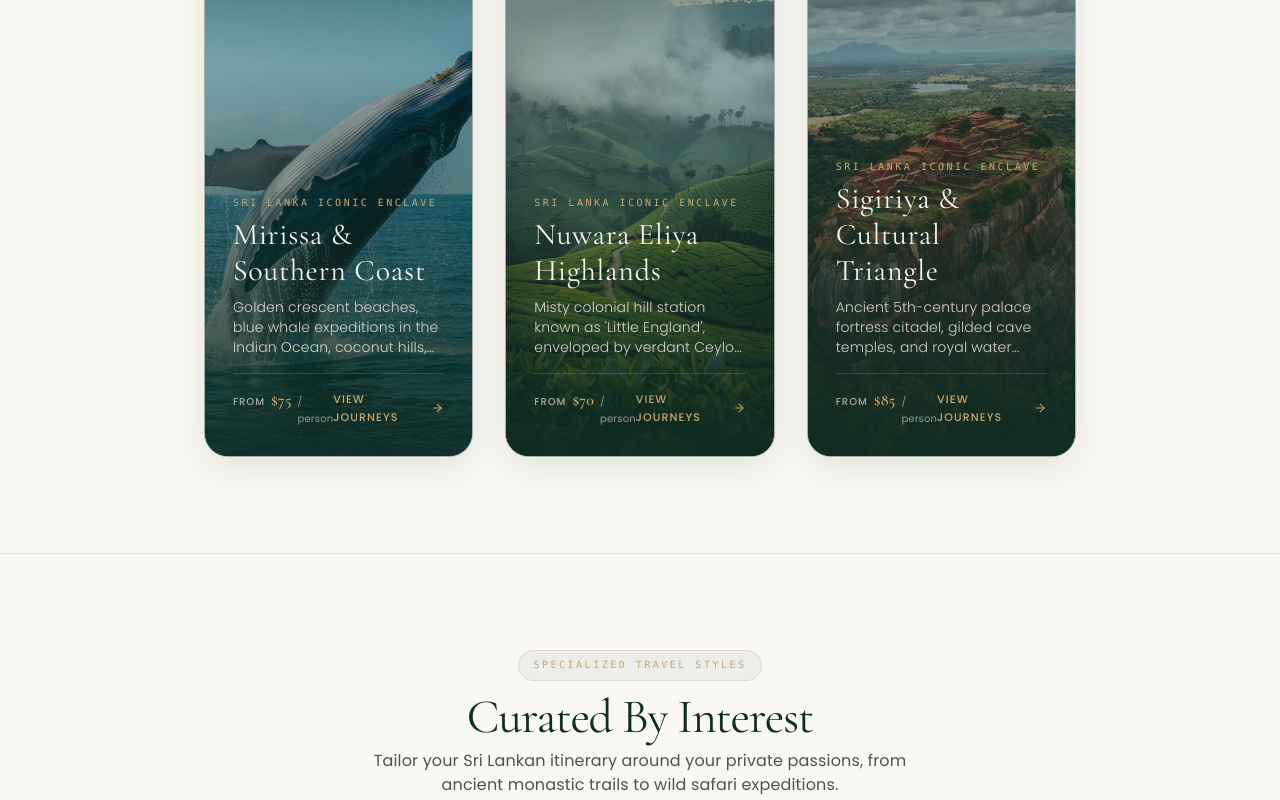
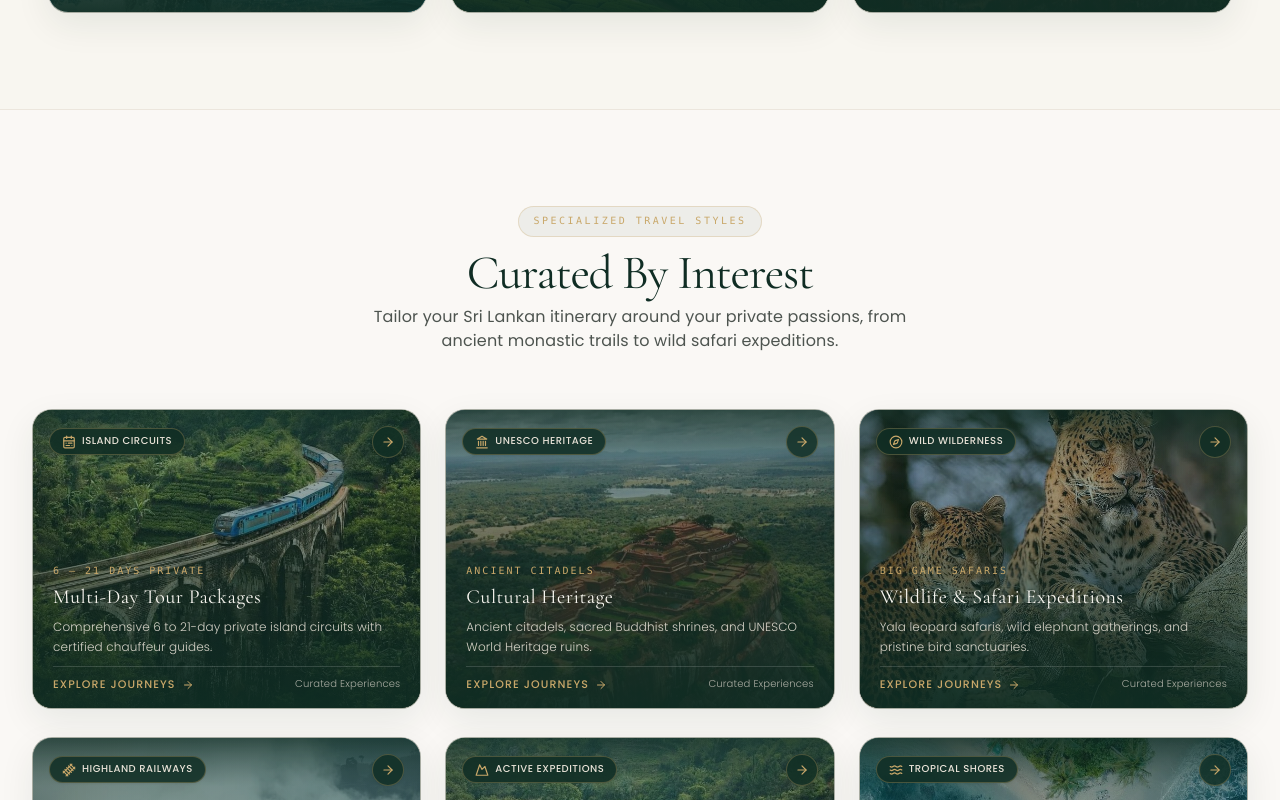
Before and after one commit to raniduabey/EXPLORE-TOURS, a Next.js app: page / in a window 1280 px wide. Shown: the part 5120-5920 px from the top of the page. Built offline with nearby package versions, Linux system fonts and the light colour scheme; no server answers; the database is empty.

Commit message:
Standardise all desktop promotional image cards to 400x300px with 4:3 aspect ratio and 20px radius

```diff
--- a/src/components/home/CategoryGrid.tsx
+++ b/src/components/home/CategoryGrid.tsx
@@ -81,7 +81,7 @@ export const CategoryGrid: React.FC = () => {
 
   return (
     <section className="py-16 sm:py-20 lg:py-24 px-4 sm:px-6 lg:px-8 bg-[#FAF8F5] border-y border-luxury-sand/80">
-      <div className="max-w-7xl mx-auto">
+      <div className="max-w-[1248px] mx-auto">
         <FadeIn className="text-center max-w-2xl mx-auto mb-12 sm:mb-14">
           <div className="inline-flex items-center gap-2 px-3.5 py-1.5 rounded-full bg-luxury-forest/5 text-luxury-gold text-[10px] font-mono uppercase tracking-[0.25em] border border-luxury-gold/30 mb-3">
             <span>Specialized Travel Styles</span>
@@ -94,60 +94,60 @@ export const CategoryGrid: React.FC = () => {
           </p>
         </FadeIn>
 
-        <FadeInStagger className="grid grid-cols-1 sm:grid-cols-2 lg:grid-cols-3 gap-6 sm:gap-7 lg:gap-8">
+        <FadeInStagger className="grid grid-cols-1 sm:grid-cols-2 lg:grid-cols-3 gap-6 lg:gap-x-6 lg:gap-y-7 justify-items-center justify-center max-w-[1248px] mx-auto">
           {categories.map((c) => {
             const Icon = c.icon;
             const imgSrc = imgErrors[c.slug] ? "/images/destinations/sigiriya.jpg" : c.image;
 
             return (
-              <FadeInStaggerItem key={c.slug}>
+              <FadeInStaggerItem key={c.slug} className="w-full flex justify-center">
                 <Link
                   href={`/tours?category=${c.slug}`}
-                  className="group relative h-[460px] sm:h-[480px] lg:h-[520px] rounded-3xl overflow-hidden shadow-[0_12px_35px_rgba(16,45,36,0.08)] hover:shadow-[0_24px_55px_rgba(16,45,36,0.18)] border border-luxury-sand/70 hover:border-luxury-gold/60 transition-all duration-500 transform hover:-translate-y-2 block bg-luxury-forest"
+                  className="group relative w-full max-w-[400px] h-[440px] sm:h-[480px] lg:h-auto lg:aspect-[4/3] lg:max-w-[400px] lg:max-h-[300px] xl:w-[400px] xl:h-[300px] rounded-2xl sm:rounded-3xl lg:rounded-[20px] overflow-hidden shadow-[0_12px_35px_rgba(16,45,36,0.08)] hover:shadow-[0_24px_55px_rgba(16,45,36,0.18)] border border-luxury-sand/70 hover:border-luxury-gold/60 transition-all duration-500 transform hover:-translate-y-1.5 block bg-luxury-forest mx-auto"
                 >
-                  {/* Portrait Background Image */}
+                  {/* Background Image with smooth hover scale */}
                   <Image
                     src={imgSrc}
                     alt={c.title}
                     fill
-                    sizes="(max-width: 640px) 100vw, (max-width: 1024px) 50vw, 33vw"
+                    sizes="(max-width: 640px) 100vw, (max-width: 1024px) 50vw, 400px"
                     onError={() => setImgErrors((prev) => ({ ...prev, [c.slug]: true }))}
                     className={`object-cover ${c.focalPosition} group-hover:scale-105 transition-transform duration-700 ease-out`}
                   />
 
                   {/* Dual Subtle Vignette & Gradient Overlays for High Legibility */}
-                  <div className="absolute inset-x-0 top-0 h-32 bg-gradient-to-b from-luxury-forest/80 via-luxury-forest/30 to-transparent pointer-events-none" />
-                  <div className="absolute inset-0 bg-gradient-to-t from-luxury-forest/95 via-luxury-forest/45 to-transparent pointer-events-none" />
+                  <div className="absolute inset-x-0 top-0 h-24 bg-gradient-to-b from-luxury-forest/80 via-luxury-forest/25 to-transparent pointer-events-none" />
+                  <div className="absolute inset-0 bg-gradient-to-t from-luxury-forest/95 via-luxury-forest/55 to-transparent pointer-events-none" />
                   <div className="absolute inset-0 bg-luxury-forest/10 group-hover:bg-transparent transition-colors duration-500 pointer-events-none" />
 
                   {/* Top Header: Category Tag & Circular Action Pill */}
-                  <div className="absolute top-5 left-5 right-5 z-10 flex items-center justify-between">
-                    <span className="inline-flex items-center gap-2 px-3.5 py-1.5 rounded-full bg-luxury-forest/85 backdrop-blur-md border border-luxury-gold/30 text-luxury-gold shadow-sm">
-                      <Icon className="w-3.5 h-3.5 text-luxury-gold" />
+                  <div className="absolute top-4 left-4 right-4 z-10 flex items-center justify-between pointer-events-none">
+                    <span className="inline-flex items-center gap-1.5 px-3 py-1 rounded-full bg-luxury-forest/85 backdrop-blur-md border border-luxury-gold/30 text-luxury-gold shadow-sm">
+                      <Icon className="w-3.5 h-3.5 text-luxury-gold shrink-0" />
                       <span className="text-[10px] font-sans font-medium uppercase tracking-wider text-luxury-sand">
                         {c.tag}
                       </span>
                     </span>
-                    <div className="w-9 h-9 rounded-full bg-luxury-forest/80 backdrop-blur-md border border-luxury-gold/30 flex items-center justify-center text-luxury-gold group-hover:bg-luxury-gold group-hover:text-luxury-forest transition-all duration-300 shadow-sm">
-                      <ArrowRight className="w-4 h-4 transform group-hover:translate-x-0.5 transition-transform" />
+                    <div className="w-8 h-8 rounded-full bg-luxury-forest/80 backdrop-blur-md border border-luxury-gold/30 flex items-center justify-center text-luxury-gold group-hover:bg-luxury-gold group-hover:text-luxury-forest transition-all duration-300 shadow-sm pointer-events-auto">
+                      <ArrowRight className="w-3.5 h-3.5 transform group-hover:translate-x-0.5 transition-transform" />
                     </div>
                   </div>
 
                   {/* Bottom Content: Subtitle, Title, Description, and Link Footer */}
-                  <div className="absolute bottom-0 left-0 right-0 p-6 sm:p-7 text-luxury-ivory z-10">
-                    <span className="text-[10px] font-mono uppercase tracking-[0.25em] text-luxury-gold block mb-1.5">
+                  <div className="absolute bottom-0 left-0 right-0 p-4 sm:p-5 lg:p-4.5 lg:pb-3.5 text-luxury-ivory z-10">
+                    <span className="text-[10px] font-mono uppercase tracking-[0.2em] text-luxury-gold block mb-1">
                       {c.subtitle}
                     </span>
-                    <h3 className="font-serif text-2xl sm:text-3xl font-normal tracking-wide text-luxury-ivory group-hover:text-luxury-gold transition-colors leading-snug">
+                    <h3 className="font-serif text-lg sm:text-xl lg:text-xl font-normal tracking-wide text-luxury-ivory group-hover:text-luxury-gold transition-colors leading-tight line-clamp-1">
                       {c.title}
                     </h3>
-                    <p className="text-xs sm:text-sm text-luxury-sand/90 font-sans font-light mt-2 line-clamp-2 sm:line-clamp-3 leading-relaxed">
+                    <p className="text-xs text-luxury-sand/90 font-sans font-light mt-1.5 line-clamp-2 leading-relaxed">
                       {c.desc}
                     </p>
-                    <div className="mt-4 pt-3.5 border-t border-white/15 flex items-center justify-between">
-                      <span className="text-[11px] font-sans uppercase tracking-widest text-luxury-gold font-medium flex items-center gap-1.5 group-hover:text-luxury-ivory transition-colors">
+                    <div className="mt-2.5 pt-2 border-t border-white/15 flex items-center justify-between">
+                      <span className="text-[10px] sm:text-[11px] font-sans uppercase tracking-widest text-luxury-gold font-medium flex items-center gap-1.5 group-hover:text-luxury-ivory transition-colors">
                         <span>Explore Journeys</span>
-                        <ArrowRight className="w-3.5 h-3.5 transform group-hover:translate-x-1 transition-transform" />
+                        <ArrowRight className="w-3 h-3 transform group-hover:translate-x-1 transition-transform" />
                       </span>
                       <span className="text-[10px] font-sans font-light text-luxury-sand/70">
                         Curated Experiences
--- a/src/components/home/DestinationGrid.tsx
+++ b/src/components/home/DestinationGrid.tsx
@@ -115,7 +115,7 @@ export const DestinationGrid: React.FC<{ destinations?: DestinationItem[] }> = (
   });
 
   return (
-    <section className="py-16 sm:py-20 lg:py-24 px-4 sm:px-6 lg:px-8 max-w-7xl mx-auto">
+    <section className="py-16 sm:py-20 lg:py-24 px-4 sm:px-6 lg:px-8 max-w-[1248px] mx-auto">
       <FadeIn className="flex flex-col md:flex-row md:items-end justify-between mb-10 sm:mb-12 gap-6">
         <div>
           <div className="inline-flex items-center gap-2 px-3.5 py-1.5 rounded-full bg-luxury-forest/5 border border-luxury-gold/30 text-luxury-gold text-[10px] font-mono uppercase tracking-[0.25em] mb-3">
@@ -137,69 +137,69 @@ export const DestinationGrid: React.FC<{ destinations?: DestinationItem[] }> = (
         </Link>
       </FadeIn>
 
-      <FadeInStagger className="grid grid-cols-1 sm:grid-cols-2 lg:grid-cols-3 gap-6 sm:gap-7 lg:gap-8">
+      <FadeInStagger className="grid grid-cols-1 sm:grid-cols-2 lg:grid-cols-3 gap-6 lg:gap-x-6 lg:gap-y-7 justify-items-center justify-center max-w-[1248px] mx-auto">
         {list.map((d) => {
           const img = imgErrors[d.id] ? fallbackImages[d.slug] || d.image : d.image;
           return (
-            <FadeInStaggerItem key={d.id}>
+            <FadeInStaggerItem key={d.id} className="w-full flex justify-center">
               <Link
                 href={`/destinations/${d.slug}`}
-                className="group relative h-[460px] sm:h-[480px] lg:h-[520px] rounded-3xl overflow-hidden shadow-[0_12px_35px_rgba(16,45,36,0.08)] hover:shadow-[0_24px_55px_rgba(16,45,36,0.18)] border border-luxury-sand/70 hover:border-luxury-gold/60 transition-all duration-500 transform hover:-translate-y-2 block bg-luxury-forest"
+                className="group relative w-full max-w-[400px] h-[440px] sm:h-[480px] lg:h-auto lg:aspect-[4/3] lg:max-w-[400px] lg:max-h-[300px] xl:w-[400px] xl:h-[300px] rounded-2xl sm:rounded-3xl lg:rounded-[20px] overflow-hidden shadow-[0_12px_35px_rgba(16,45,36,0.08)] hover:shadow-[0_24px_55px_rgba(16,45,36,0.18)] border border-luxury-sand/70 hover:border-luxury-gold/60 transition-all duration-500 transform hover:-translate-y-1.5 block bg-luxury-forest mx-auto"
               >
                 {/* Background Image with smooth hover scale */}
                 <Image
                   src={img}
                   alt={d.name}
                   fill
-                  sizes="(max-width: 640px) 100vw, (max-width: 1024px) 50vw, 33vw"
+                  sizes="(max-width: 640px) 100vw, (max-width: 1024px) 50vw, 400px"
                   onError={() => setImgErrors((prev) => ({ ...prev, [d.id]: true }))}
                   className="object-cover group-hover:scale-105 transition-transform duration-700 ease-out"
                 />
 
                 {/* Dual Subtle Vignette & Gradient Overlays for High Legibility */}
-                <div className="absolute inset-x-0 top-0 h-32 bg-gradient-to-b from-luxury-forest/80 via-luxury-forest/30 to-transparent pointer-events-none" />
-                <div className="absolute inset-0 bg-gradient-to-t from-luxury-forest/95 via-luxury-forest/45 to-transparent pointer-events-none" />
+                <div className="absolute inset-x-0 top-0 h-24 bg-gradient-to-b from-luxury-forest/80 via-luxury-forest/25 to-transparent pointer-events-none" />
+                <div className="absolute inset-0 bg-gradient-to-t from-luxury-forest/95 via-luxury-forest/55 to-transparent pointer-events-none" />
                 <div className="absolute inset-0 bg-luxury-forest/10 group-hover:bg-transparent transition-colors duration-500 pointer-events-none" />
 
                 {/* Top Header: Journey Count Badge & Circular Arrow Button */}
-                <div className="absolute top-5 left-5 right-5 z-10 flex items-center justify-between">
-                  <span className="inline-flex items-center gap-2 px-3.5 py-1.5 rounded-full bg-luxury-forest/85 backdrop-blur-md border border-luxury-gold/30 text-luxury-gold shadow-sm">
-                    <MapPin className="w-3.5 h-3.5 text-luxury-gold" />
+                <div className="absolute top-4 left-4 right-4 z-10 flex items-center justify-between pointer-events-none">
+                  <span className="inline-flex items-center gap-1.5 px-3 py-1 rounded-full bg-luxury-forest/85 backdrop-blur-md border border-luxury-gold/30 text-luxury-gold shadow-sm">
+                    <MapPin className="w-3.5 h-3.5 text-luxury-gold shrink-0" />
                     <span className="text-[10px] font-sans font-medium uppercase tracking-wider text-luxury-sand">
                       {d.experienceCount} {d.experienceCount === 1 ? "Journey" : "Journeys"}
                     </span>
                   </span>
-                  <div className="w-9 h-9 rounded-full bg-luxury-forest/80 backdrop-blur-md border border-luxury-gold/30 flex items-center justify-center text-luxury-gold group-hover:bg-luxury-gold group-hover:text-luxury-forest transition-all duration-300 shadow-sm">
-                    <ArrowRight className="w-4 h-4 transform group-hover:translate-x-0.5 transition-transform" />
+                  <div className="w-8 h-8 rounded-full bg-luxury-forest/80 backdrop-blur-md border border-luxury-gold/30 flex items-center justify-center text-luxury-gold group-hover:bg-luxury-gold group-hover:text-luxury-forest transition-all duration-300 shadow-sm pointer-events-auto">
+                    <ArrowRight className="w-3.5 h-3.5 transform group-hover:translate-x-0.5 transition-transform" />
                   </div>
                 </div>
 
                 {/* Bottom Content Area */}
-                <div className="absolute bottom-0 left-0 right-0 p-6 sm:p-7 text-luxury-ivory z-10">
-                  <span className="text-[10px] font-mono uppercase tracking-[0.25em] text-luxury-gold block mb-1.5">
+                <div className="absolute bottom-0 left-0 right-0 p-4 sm:p-5 lg:p-4.5 lg:pb-3.5 text-luxury-ivory z-10">
+                  <span className="text-[10px] font-mono uppercase tracking-[0.2em] text-luxury-gold block mb-1">
                     Sri Lanka Iconic Enclave
                   </span>
-                  <h3 className="font-serif text-2xl sm:text-3xl font-normal tracking-wide text-luxury-ivory group-hover:text-luxury-gold transition-colors leading-snug">
+                  <h3 className="font-serif text-lg sm:text-xl lg:text-xl font-normal tracking-wide text-luxury-ivory group-hover:text-luxury-gold transition-colors leading-tight line-clamp-1">
                     {d.name}
                   </h3>
-                  <p className="text-xs sm:text-sm text-luxury-sand/90 font-sans font-light mt-2 line-clamp-2 sm:line-clamp-3 leading-relaxed">
+                  <p className="text-xs text-luxury-sand/90 font-sans font-light mt-1.5 line-clamp-2 leading-relaxed">
                     {d.shortDesc}
                   </p>
-                  <div className="mt-4 pt-3.5 border-t border-white/15 flex items-center justify-between">
+                  <div className="mt-2.5 pt-2 border-t border-white/15 flex items-center justify-between">
                     <div className="flex items-baseline gap-1.5">
                       <span className="text-[10px] font-sans uppercase tracking-widest text-luxury-sand/70 font-medium">
                         From
                       </span>
-                      <span className="font-serif text-base font-semibold text-luxury-gold">
+                      <span className="font-serif text-sm sm:text-base font-semibold text-luxury-gold">
                         {formatPrice(d.startingPrice)}
                       </span>
                       <span className="text-[10px] font-sans font-normal text-luxury-sand/60">
                         / person
                       </span>
                     </div>
-                    <div className="flex items-center gap-1.5 text-[11px] font-sans uppercase tracking-widest text-luxury-gold font-medium group-hover:text-luxury-ivory transition-colors">
+                    <div className="flex items-center gap-1.5 text-[10px] sm:text-[11px] font-sans uppercase tracking-widest text-luxury-gold font-medium group-hover:text-luxury-ivory transition-colors">
                       <span>View Journeys</span>
-                      <ArrowRight className="w-3.5 h-3.5 transform group-hover:translate-x-1 transition-transform" />
+                      <ArrowRight className="w-3 h-3 transform group-hover:translate-x-1 transition-transform" />
                     </div>
                   </div>
                 </div>
```
Also changed, not shown: src/app/destinations/page.tsx (+43 -53 lines), src/components/home/BlogSection.tsx (+4 -4 lines).
